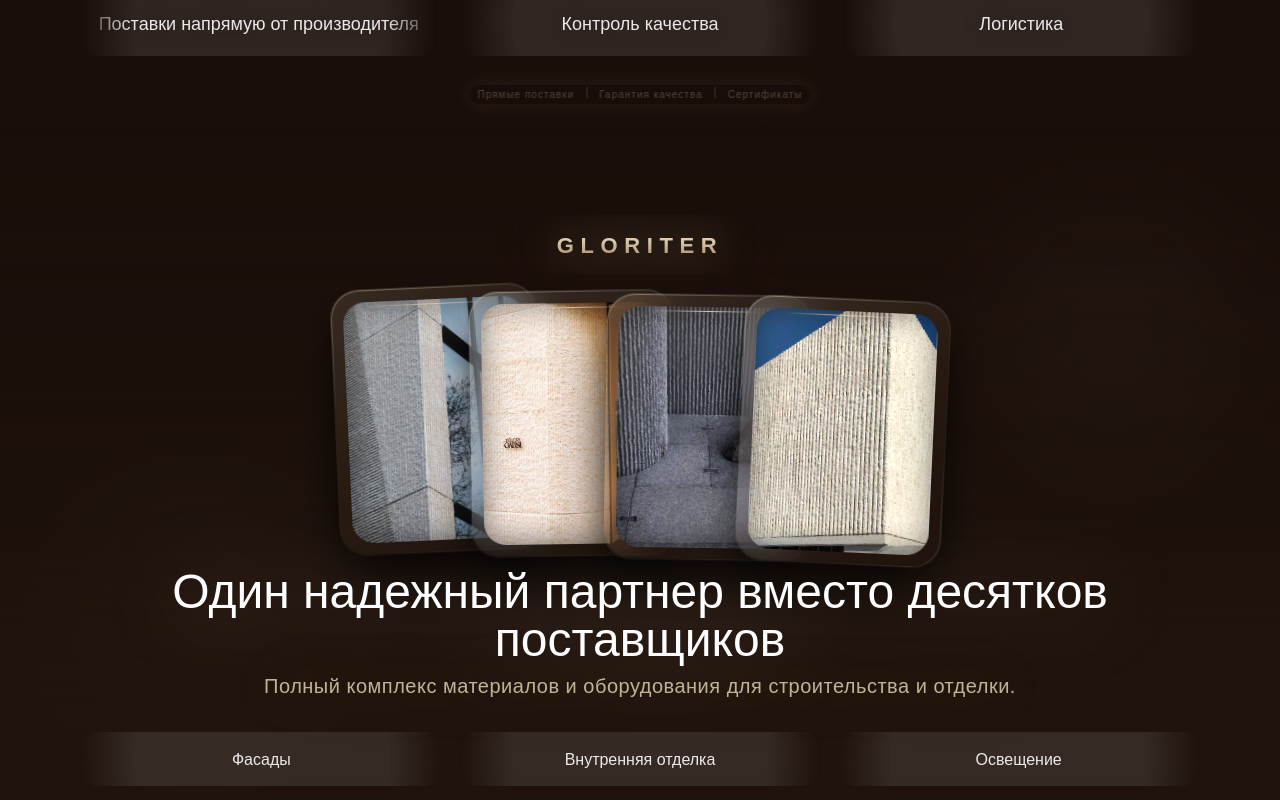
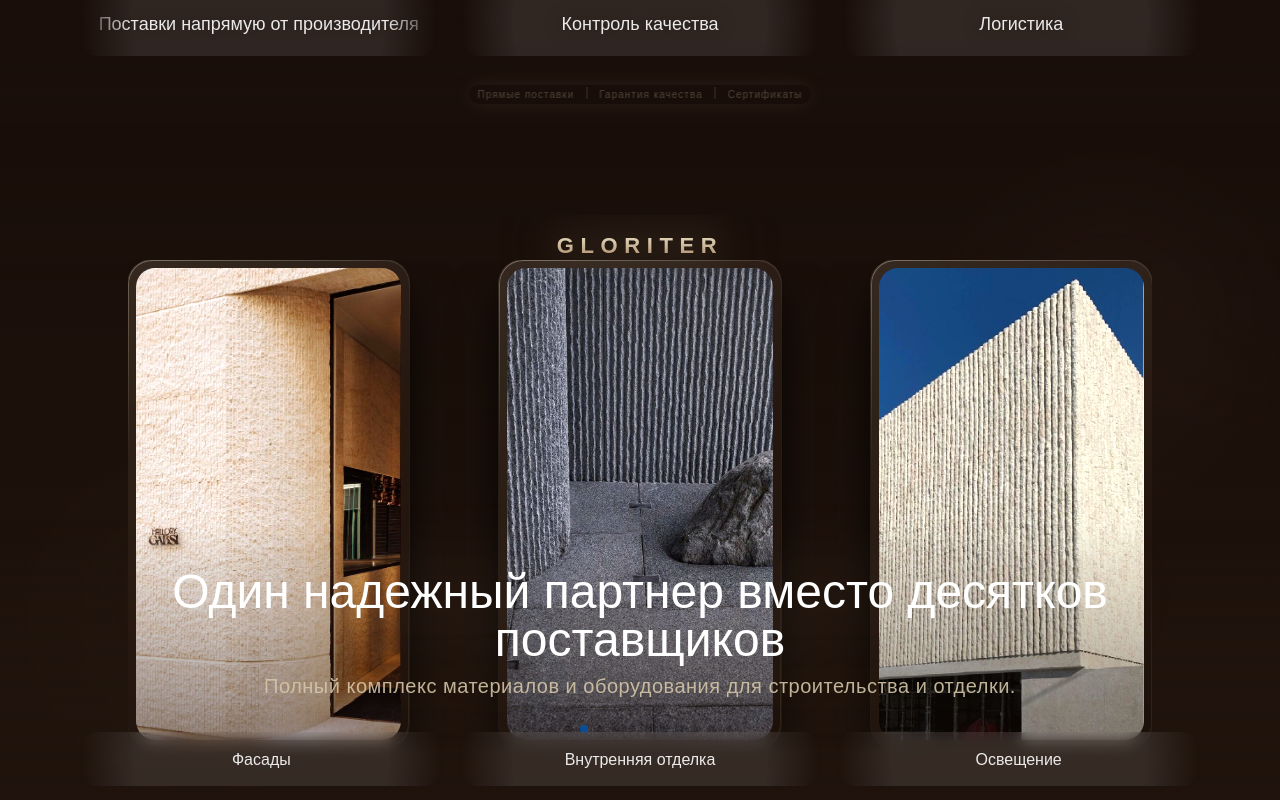
Before and after one commit to Daurova/decor, a Next.js app in the folder apps/landing/: page / in a window 1280 px wide. Shown: the part 1540-2340 px from the top of the page. Built offline with nearby package versions, Linux system fonts and the light colour scheme.

Commit message:
style / assortment page restiled

```diff
--- a/apps/landing/sections/Assortment.tsx
+++ b/apps/landing/sections/Assortment.tsx
@@ -3,23 +3,25 @@
 
 import { motion, useAnimationControls, useInView } from 'framer-motion';
 import { Reveal } from '@repo/ui/Reveal';
-import { useEffect, useRef, useState } from 'react';
+import { useEffect, useRef } from 'react';
 import Image from 'next/image';
+import { Swiper, SwiperSlide } from 'swiper/react';
+import { Pagination, Autoplay } from 'swiper/modules';
+import 'swiper/css';
+import 'swiper/css/pagination';
 
-// === 4 фото для коллажа ===
+// === 4 фото для слайдера ===
 const collagePhotos = [
-  { src: '/images/photos/photo4.jpg', alt: 'GLORITER — коллаж 1' },
-  { src: '/images/photos/photo5.jpg', alt: 'GLORITER — коллаж 2' },
-  { src: '/images/photos/photo6.jpg', alt: 'GLORITER — коллаж 3' },
-  { src: '/images/photos/photo7.jpg', alt: 'GLORITER — коллаж 4' },
+  { src: '/images/photos/photo4.jpg', alt: 'GLORITER — фото 1' },
+  { src: '/images/photos/photo5.jpg', alt: 'GLORITER — фото 2' },
+  { src: '/images/photos/photo6.jpg', alt: 'GLORITER — фото 3' },
+  { src: '/images/photos/photo7.jpg', alt: 'GLORITER — фото 4' },
 ];
 
 export function Assortment() {
   const controls = useAnimationControls();
   const sectionRef = useRef<HTMLElement>(null);
   const isInView = useInView(sectionRef, { once: true, amount: 0.7 });
-
-  const [collageOpen, setCollageOpen] = useState(false);
 
   const categories = [
     { icon: '', name: 'Фасады', desc: '' },
@@ -39,15 +41,6 @@ export function Assortment() {
     };
     run();
   }, [controls, isInView]);
-
-  // Коллаж — авто-раскрытие через 1.5 сек после появления в стопке
-  useEffect(() => {
-    if (!isInView) return;
-    const timer = setTimeout(() => {
-      setCollageOpen(true);
-    }, 6500);
-    return () => clearTimeout(timer);
-  }, [isInView]);
 
   return (
     <section
@@ -83,80 +76,63 @@ export function Assortment() {
       />
 
       {/* ============================================ */}
-      {/* КОЛЛАЖ ИЗ 4 ФОТО */}
-      {/* Сначала появляются в стопке → пауза → раскрываются в линию */}
+      {/* SWIPER — десктоп как было, адаптив ниже 1024 */}
       {/* ============================================ */}
-      <div
-        className="absolute z-[1] left-1/2 -translate-x-1/2 flex items-center justify-center"
-        style={{
-          top: '300px',
-          perspective: '1200px',
-        }}
-      >
-        {collagePhotos.map((photo, index) => {
-          // Состояние стопки
-          const stackedX = index * 24 - 36;
-          const stackedRotate = (index - 1.5) * 4;
-          const stackedY = index * 4;
-
-          // Состояние линии (раскрытое) — увеличено расстояние
-          const openX = (index - 1.5) * 220;
-          const openRotate = 0;
-          const openY = 0;
-
-          return (
-            <motion.div
-              key={index}
-              className="absolute"
-              initial={{
-                opacity: 0,
-                y: 40,
-                scale: 0.9,
-                x: stackedX,
-                rotate: stackedRotate,
-              }}
-              animate={
-                isInView
-                  ? {
-                      opacity: 1,
-                      y: collageOpen ? openY : stackedY,
-                      x: collageOpen ? openX : stackedX,
-                      rotate: collageOpen ? openRotate : stackedRotate,
-                      scale: collageOpen ? 1.05 : 1,
-                      zIndex: collageOpen ? index : 4 - index,
-                    }
-                  : {}
-              }
-              transition={{
-                opacity: { duration: 1.2, delay: 4.8 + index * 0.1 },
-                y: { duration: 1.2, delay: 4.8 + index * 0.1 },
-                scale: { duration: 1.2, delay: 4.8 + index * 0.1 },
-                x: { type: 'spring', stiffness: 120, damping: 20 },
-                rotate: { type: 'spring', stiffness: 120, damping: 20 },
-                zIndex: { duration: 0 },
-              }}
-              style={{ transformStyle: 'preserve-3d' }}
-            >
-              {/* Внешний контейнер — рамка как в Hero */}
-              <div
-                className="relative rounded-[1.75rem] p-3"
+      <div className="absolute inset-0 z-[1] flex items-center justify-center px-4 pb-24 pt-16">
+        <Swiper
+          modules={[Pagination, Autoplay]}
+          grabCursor={true}
+          centeredSlides={true}
+          slidesPerView={3}
+          spaceBetween={90}
+          loop={true}
+          loopAdditionalSlides={3}
+          speed={1000}
+          autoplay={{
+            delay: 1000,
+            disableOnInteraction: false,
+            pauseOnMouseEnter: false,
+          }}
+          pagination={{ clickable: true }}
+          breakpoints={{
+            // Мобильные (< 640px) — 1.4 фото, отступ 20
+            0: {
+              slidesPerView: 1.4,
+              spaceBetween: 20,
+            },
+            // Планшет (640px+) — 2 фото, отступ 40
+            640: {
+              slidesPerView: 2,
+              spaceBetween: 40,
+            },
+            // Десктоп (1024px+) — как было: 3 фото, отступ 90
+            1024: {
+              slidesPerView: 3,
+              spaceBetween: 90,
+            },
+          }}
+          className="assortment-swiper w-full max-w-5xl"
+        >
+          {[...collagePhotos, ...collagePhotos, ...collagePhotos].map((photo, index) => (
+            <SwiperSlide key={index}>
+              <motion.div
+                className="relative rounded-[1.5rem] p-2"
+                initial={{ opacity: 0, y: 40, scale: 0.9 }}
+                animate={isInView ? { opacity: 1, y: 0, scale: 1 } : {}}
+                transition={{ duration: 1.2, delay: 1.5 + (index % 4) * 0.15 }}
                 style={{
-                  width: 'clamp(140px, 16vw, 230px)',
                   background: 'linear-gradient(145deg, rgba(212,197,169,0.15) 0%, rgba(166,123,91,0.08) 50%, rgba(26,15,10,0.4) 100%)',
                   backdropFilter: 'blur(20px)',
                   boxShadow: `
                     0 30px 60px -15px rgba(0, 0, 0, 0.9),
                     0 20px 40px -10px rgba(0, 0, 0, 0.7),
                     0 0 0 1px rgba(212, 197, 169, 0.2),
-                    inset 0 1px 0 rgba(255, 255, 255, 0.1),
-                    inset 0 -1px 0 rgba(0, 0, 0, 0.3)
+                    inset 0 1px 0 rgba(255, 255, 255, 0.1)
                   `,
-                  transformStyle: 'preserve-3d',
                 }}
               >
-                {/* Золотая градиентная рамка */}
                 <div
-                  className="absolute inset-0 rounded-[1.75rem] pointer-events-none"
+                  className="absolute inset-0 rounded-[1.5rem] pointer-events-none"
                   style={{
                     background: 'linear-gradient(145deg, rgba(212,197,169,0.4) 0%, transparent 30%, transparent 70%, rgba(212,197,169,0.2) 100%)',
                     WebkitMask: 'linear-gradient(#fff 0 0) content-box, linear-gradient(#fff 0 0)',
@@ -165,58 +141,24 @@ export function Assortment() {
                     padding: '1px',
                   }}
                 />
-
-                {/* Внутренняя область с фото */}
-                <div
-                  className="relative rounded-[1.4rem] overflow-hidden"
-                  style={{
-                    aspectRatio: '3/4',
-                  }}
-                >
+                <div className="relative rounded-[1.2rem] overflow-hidden" style={{ aspectRatio: '9/16' }}>
                   <Image
                     src={photo.src}
                     alt={photo.alt}
                     fill
                     className="object-cover brightness-110 contrast-105 saturate-110"
+                    sizes="(max-width: 640px) 70vw, (max-width: 1024px) 45vw, 25vw"
                     priority
                   />
-
-                  {/* Лёгкий золотой блик */}
-                  <div
-                    className="absolute inset-0 pointer-events-none"
-                    style={{
-                      background:
-                        'linear-gradient(135deg, rgba(212, 197, 169, 0.15) 0%, transparent 40%)',
-                    }}
-                  />
-
-                  {/* Затемнение по краям */}
-                  <div
-                    className="absolute inset-0 pointer-events-none"
-                    style={{
-                      boxShadow: 'inset 0 0 30px rgba(0, 0, 0, 0.5)',
-                    }}
-                  />
-
-                  {/* Золотая полоска сверху */}
-                  <div
-                    className="absolute top-1 left-[15%] right-[15%] h-[1px] transition-all duration-500"
-                    style={{
-                      background: collageOpen
-                        ? 'linear-gradient(to right, transparent, rgba(212, 197, 169, 1), transparent)'
-                        : 'linear-gradient(to right, transparent, rgba(212, 197, 169, 0.4), transparent)',
-                      boxShadow: collageOpen ? '0 0 12px rgba(212, 197, 169, 0.6)' : 'none',
-                    }}
-                  />
                 </div>
-              </div>
-            </motion.div>
-          );
-        })}
+              </motion.div>
+            </SwiperSlide>
+          ))}
+        </Swiper>
       </div>
 
       {/* ============================================ */}
-      {/* Заглушка GLORITER — эпичный текст */}
+      {/* Заглушка GLORITER — как было */}
       {/* ============================================ */}
       <motion.div
         className="absolute z-10 flex items-center justify-center overflow-hidden"
@@ -252,17 +194,17 @@ export function Assortment() {
       {/* ============================================ */}
       <div className="relative z-20 w-full max-w-6xl px-4 pb-12 md:pb-16 text-center">
         <Reveal>
-          <h2 className="text-3xl md:text-5xl font-heading text-white drop-shadow-[0_0_40px_rgba(212,197,169,0.3)]">
+          <h2 className="text-2xl sm:text-3xl md:text-5xl font-heading text-white drop-shadow-[0_0_40px_rgba(212,197,169,0.3)]">
             Один надежный партнер вместо десятков поставщиков
           </h2>
         </Reveal>
         <Reveal delay={0.15}>
-          <p className="mt-2 text-[#D4C5A9]/90 text-lg md:text-xl font-light tracking-wide drop-shadow-[0_0_30px_rgba(212,197,169,0.2)]">
+          <p className="mt-2 text-base sm:text-lg md:text-xl text-[#D4C5A9]/90 font-light tracking-wide drop-shadow-[0_0_30px_rgba(212,197,169,0.2)]">
             Полный комплекс материалов и оборудования для строительства и отделки.
           </p>
         </Reveal>
 
-        <div className="mt-8 grid grid-cols-1 sm:grid-cols-2 md:grid-cols-3 gap-3 md:gap-4">
+        <div className="mt-8 grid grid-cols-2 sm:grid-cols-2 md:grid-cols-3 gap-3 md:gap-4">
           {categories.map((cat, idx) => (
             <Reveal key={idx} delay={0.05 * (idx + 1)}>
               <div
@@ -272,8 +214,8 @@ export function Assortment() {
                   WebkitMaskImage: 'radial-gradient(circle at center, black 70%, transparent 100%)',
                 }}
               >
-                <div className="text-4xl md:text-5xl">{cat.icon}</div>
-                <div className="mt-1 text-white/90 text-sm md:text-base font-heading">
+                <div className="text-3xl md:text-5xl">{cat.icon}</div>
+                <div className="mt-1 text-white/90 text-xs md:text-base font-heading">
                   {cat.name}
                 </div>
                 <div className="mt-0.5 text-[#D4C5A9]/60 text-[10px] md:text-xs leading-tight">
```
